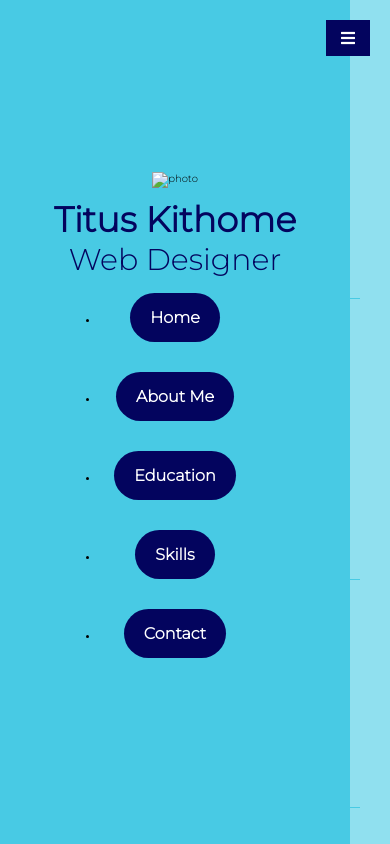
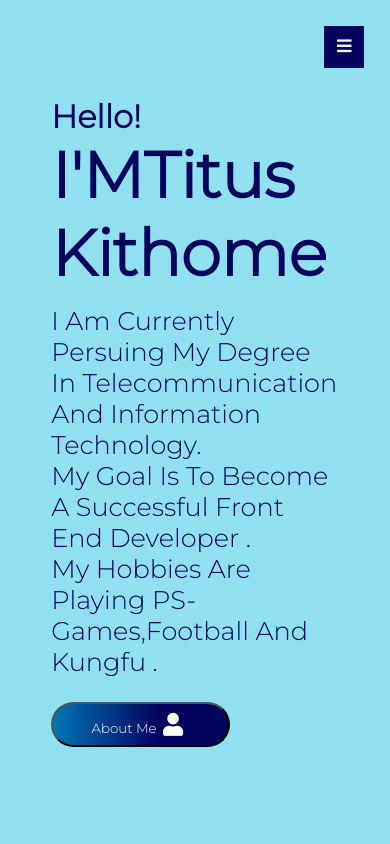
Before and after one commit to titoritzy/porty2, a plain HTML site: page index.html in a window 390 px wide. Shown: the top 844 px of the page. Drawn offline with nearby package versions, Linux system fonts and the light colour scheme.

Commit message:
Update style.css

```diff
--- a/style.css
+++ b/style.css
@@ -1,147 +1,512 @@
 @import url('https://fonts.googleapis.com/css2?family=Montserrat:wght@300&display=swap');
 
 :root{
-    --blue: #0077b6;
-    --dark-blue: #03045e;
-    --light-blue: #90e0ef;
-    --cyan: #48cae4;
+    --blue:#03045e;
 }
 
 *{
     font-family: 'Montserrat', sans-serif;
-    margin: 0;
-    padding: 0;
+    margin:0; padding:0;
     box-sizing: border-box;
     text-decoration: none;
     outline: none;
-    text-transform: none; /* Changed to none for normal text */
-    transition: all .2s ease; /* Changed easing function */
+    text-transform: capitalize;
+    transition: all .2s linear;
 }
 
 *::selection{
     background: var(--blue);
-    color: #fff;
+    color:#fff;
 }
 
 ::-webkit-input-placeholder {
     color: #fff;
-}
+  }
+
 
 html{
     font-size: 62.5%;
-    overflow-x: hidden;
+    overflow-x: hidden;  /*overflowed content will bw hidden */
 }
 
 html ::-webkit-scrollbar {
     width: 1rem;
 }
 
+
 html ::-webkit-scrollbar-track {
-    background: var(--dark-blue);
+    background: var(--blue);
 }
 
 html ::-webkit-scrollbar-thumb {
-    background: var(--cyan);
+    background: #48cae4;
 }
 
 body{
-    background: var(--light-blue);
-    overflow-x: hidden;
+    background:#90e0ef;
+    overflow-x :hidden;
+    padding-left: 35rem;
 }
 
-/* Header Styles */
+
+section{
+    min-height: 100vh;
+    padding:1rem;
+}
+
+.btn{
+    padding:.7rem 3rem;
+    background: linear-gradient(to left ,  #03045e 40%, #0077b6 100%);
+    color: #fff;
+    cursor: pointer;
+    margin-top: 1rem;
+    font: size 1.5rem;
+    border-radius:5rem;
+}
+
+.btn i {
+    padding: 0 .5rem;
+    font-size:1.8rem ;
+}
+
+.btn:hover {
+    background:linear-gradient(to right ,  #03045e 40%, #0077b6 100%) ;
+}
+
+.heading{
+    text-align:center;
+    margin: 0 6rem;
+    font-size: 4rem;
+    padding:1rem;
+    border-bottom: .1rem solid #0077b6 ;
+    color: #fff;
+}
+
+.heading span {
+    color:#03045e;
+
+
+}
+
+
 header{
     position: fixed;
-    top: 0;
-    left: 0;
-    z-index: 1000;
-    height: 100%;
-    width: 35rem;
-    background: var(--cyan);
-    display: flex;
+    top:0; left:0;
+    z-index : 1000;
+    height:100%;width:35rem;
+    background:#48cae4;
+    display :flex;
     align-items: center;
     justify-content: center;
-    flex-direction: column;
+    flex-flow:column;
     text-align: center;
+
 }
 
 header .user img{
-    height: 13rem;
-    width: 13rem;
+    height:13rem;
+    width:13rem;
     margin-bottom: 1rem;
+
 }
 
 header .user .name {
     font-size: 3.5rem;
-    font-weight: bold;
-    color: var(--dark-blue);
+    font-weight: 2rem;
+    color: #03045e;
+
 }
 
 header .user .post {
     font-size: 3rem;
-    font-weight: normal;
-    color: var(--dark-blue);
+    font-weight: 5rem;
+    color:#03045e;
+}
+
+header .navbar{
+    width:100%;
+}
+
+header .navbar ul{
+    list-style: none;
+    padding:1rem 3rem;
 }
 
 header .navbar ul li a{
-    display: inline-block; /* Changed to inline-block for better spacing */
-    padding: 1.5rem 2rem;
-    margin: 1.5rem;
-    background: var(--dark-blue);
+    display : block;
+    padding : 1rem ;
+    margin:1.5rem 0;
+    background:  linear-gradient(to left ,  #03045e 40%, #0077b6 100%);
     color: #fff;
-    font-size: 1.6rem;
-    border-radius: 3rem; /* Reduced border radius */
-    font-weight: bold;
+    font-size:1.5rem;
+    border-radius:5rem;
+    font-weight:2rem;
 }
 
 header .navbar ul li a:hover{
-    background: var(--cyan); /* Changed hover color */
+     background: linear-gradient(to right , #03045e 40%, #0077b6 100%);
+
 }
+
 
 #menu{
     position: fixed;
-    top: 2rem;
-    right: 2rem;
-    background: var(--dark-blue);
+    top:2rem; right:2rem;
+    background: #03045e;
     color: #fff;
     cursor: pointer;
-    font-size: 1.6rem;
-    padding: 1rem 1.5rem;
-    z-index: 1000;
+    font-size: 1.3rem;
+    padding: 1rem 1rem;
+    z-index:1000;
+    display:block;
 }
 
-/* Main Content */
-section{
-    padding: 3rem;
+.home{
+    display:flex;
+    justify-content:center;
+    flex-flow:column;
+    padding :0 15rem;
 }
 
-.heading{
-    text-align: center;
-    font-size: 4rem;
-    padding: 1rem;
-    border-bottom: 0.1rem solid var(--cyan); /* Changed border color */
-    color: var(--dark-blue);
+.home h3{
+    font-size:2.5rem;
+    color:#03045e;
 }
 
-.heading span {
-    color: var(--blue);
+.home h1{
+    font-size:5rem;
+    color:#03045e;
 }
 
-.btn{
-    padding: 1rem 3rem;
-    background: linear-gradient(to left , var(--dark-blue), var(--blue)); /* Changed gradient colors */
-    color: #fff;
-    cursor: pointer;
-    margin-top: 1rem;
-    font-size: 1.6rem;
-    border-radius: 5rem;
+.home p{
+    font-size:2rem;
+    color:#03045e;
+    padding:1rem 0;
 }
 
-.btn i {
-    padding: 0 .5rem;
-    font-size: 1.8rem;
+.about .row{
+   display:flex;
+   align-items:center;
+   justify-content:center;
+   flex-wrap: wrap;
+   padding: 1rem 0 ;
 }
 
-.btn:hover {
-    background: linear-gradient(to right , var(--dark-blue), var(--blue)); /* Changed hover gradient */
+.about .row .info{
+    flex:1 1 48rem;
+    padding: 2rem 1rem;
+    padding-left:6rem;
+
 }
+
+.about .row .info h3{
+    font-size:2rem;
+    color:#03045e;
+    padding:.5rem 0;
+    /* font-weight: 2px; */
+}
+
+.about .row .info h3 span{
+    color:#fff;
+    padding: 0 .5rem;
+    font-weight:bold;
+}
+
+.about .row .counter{
+    flex:1 1 48rem;
+    display:flex;
+    justify-content:center;
+    flex-wrap: wrap;
+}
+
+.about .row .counter .box{
+    width:20rem;
+    background:#48cae4;
+    text-align:center;
+    padding:2rem;
+    margin:2rem;
+    font-weight: 2px;
+}
+
+.about .row .counter .box span{
+    font-size:4rem;
+    color:#03045e;
+}
+
+.about .row .counter .box h3{
+    font-size:2rem;
+    color:#fff;
+}
+
+ .education .box-container{
+     display:flex;
+     align-items:center;
+     justify-content:space-between;
+     flex-wrap: wrap;
+     padding:2.5rem 0;
+     padding-left: 5rem;
+ }
+
+ .education .box-container .box{
+    width:35rem;
+    margin:4rem 1rem ;
+    padding-left:  4rem;
+    border-left: .2rem solid #03045e;
+    position:relative;
+}
+
+ .education .box-container .box span{
+   font-size:1.3rem;
+   background:#48cae4;
+   color:#03045e;
+   border-radius:5rem;
+   padding: .5rem 2.5rem;
+}
+
+.education .box-container .box  h3{
+    font-size:2rem;
+    color:#03045e;
+    padding-top:1.5rem;
+}
+
+.education .box-container .box  p{
+    font-size:1.4rem;
+    color:#03045e;
+    padding:1rem 0;
+}
+
+.education .box-container .box  i{
+  position:absolute;
+  top:-1.5rem;left:-2.5rem;
+  height:5rem;
+  width:5rem;
+  border-radius: 50%;
+  line-height:5rem;
+  text-align:center;
+  font-size:2rem;
+  color:#03045e;
+  background:#48cae4;
+}
+
+
+  .skills .container {
+    width: 50%;
+    margin: 0 auto;
+    padding-left: 5rem ;
+    padding:1rem 0;
+  }
+
+
+  @keyframes load{
+    from {
+      width: 0%
+    }
+  }
+  @-webkit-keyframes load{
+    from {
+      width: 0%
+    }
+  }
+  @-moz-keyframes load{
+    from {
+      width: 0%
+    }
+  }
+  @-o-keyframes load{
+    from {
+      width: 0%
+    }
+  }
+
+ .skills .box-container {
+     margin-top:5rem;
+     margin-left:6rem;
+     margin-right: 6rem;
+ }
+
+ .skills .box-container h3 {
+    font-size:2.5rem;
+}
+
+.skills .box-container .bar:hover {
+   transform: scale(1.1);
+}
+
+  .bar{
+    background-color: #fff;
+    padding: 2px;
+    border-radius: 15px;
+    margin-top: .7rem;
+    margin-bottom: 5px;
+    font-size: 14px;
+    color: #FFF;
+    font-weight: bold;
+    text-shadow: 1px 1px 1px rgba(0,0,0,0.5);
+  }
+  .bar::before{
+    content:  attr(data-skill);
+    background-color: #48cae4;
+    display: inline-block;
+    padding: 5px 0 5px 10px;
+    border-radius: inherit;
+    animation: load 2s 0s;
+    -webkit-animation: load 2s 0s;
+    -moz-animation: load 2s 0s;
+    -o-animation: load 2s 0s;
+  }
+
+  .bar.front::before{
+    background-color: #03045e;
+  }
+  .bar.back::before{
+    background-color: #0077b6;
+  }
+
+  .bar.learning::before{
+    width: calc(20% - 10px);
+  }
+  .bar.basic::before{
+    width: calc(40% - 10px);
+  }
+  .bar.intermediate::before{
+    width: calc(60% - 10px);
+  }
+  .bar.advanced::before{
+    width: calc(80% - 10px);
+  }
+  .bar.expert::before{
+    width: calc(100% - 10px);
+  }
+
+ .contact .row{
+    display:flex;
+    align-items:center;
+    justify-content:center;
+    flex-wrap: wrap;
+ }
+
+ .contact .row .content{
+    flex:1 1 30rem;
+    padding:4rem;
+    padding-bottom:0;
+ }
+
+ .contact .row form{
+    flex:1 1 45rem;
+    padding:2rem;
+    margin:2rem;
+    margin-bottom:4rem;
+ }
+
+
+ .contact .row form .box{
+   padding:1.5rem;
+   margin:1rem 0;
+   background:#03045e;
+   color:#fff;
+   font-size:1.7rem;
+   width:100%;
+ }
+
+ .contact .row form .message{
+     height:15rem;
+ }
+
+ .contact .row .content .title{
+    text-transform: uppercase;
+    color:#03045e;
+    font-size: 3rem;
+    padding-bottom:2rem;
+
+ }
+
+ .contact .row .content .info h3{
+    display:flex;
+    align-items:center;
+    font-size:2rem;
+    color:#03045e;
+    font-weight:normal;
+    padding:.5rem;
+}
+
+
+
+
+
+/* media queries */
+@media(max-width:1200px){
+
+    html{
+        font-size: 55%;
+    }
+
+
+    .home{
+        padding:1rem 4rem;
+    }
+
+}
+
+@media(max-width:990px){
+
+   header{
+       left:-120%;
+   }
+
+    #menu{
+       display: block;
+   }
+
+   header.toggle{
+       left:0%;
+   }
+   body{
+       padding: 0;
+   }
+}
+
+@media(max-width:768px){
+
+    html{
+        font-size:50%;
+    }
+
+    .about .row .counter .box{
+        width: 100%;
+    }
+
+    .education .box-container .box{
+        width:100%;
+    }
+
+    .skills .box-container .bar{
+        width: 100%;
+    }
+}
+
+
+@media(max-width:400px){
+
+    header{
+            width: 100vw;
+    }
+    html{
+        font-size:80%;
+    }
+
+    .heading{
+        margin:0 3rem;
+    }
+
+    .about .row .counter .box{
+        width: 100%;
+    }
+
+    .education .box-container .box{
+        width:100%;
+    }
+
+    .skills .box-container .bar{
+        width: 100%;
+    }
+}
```
